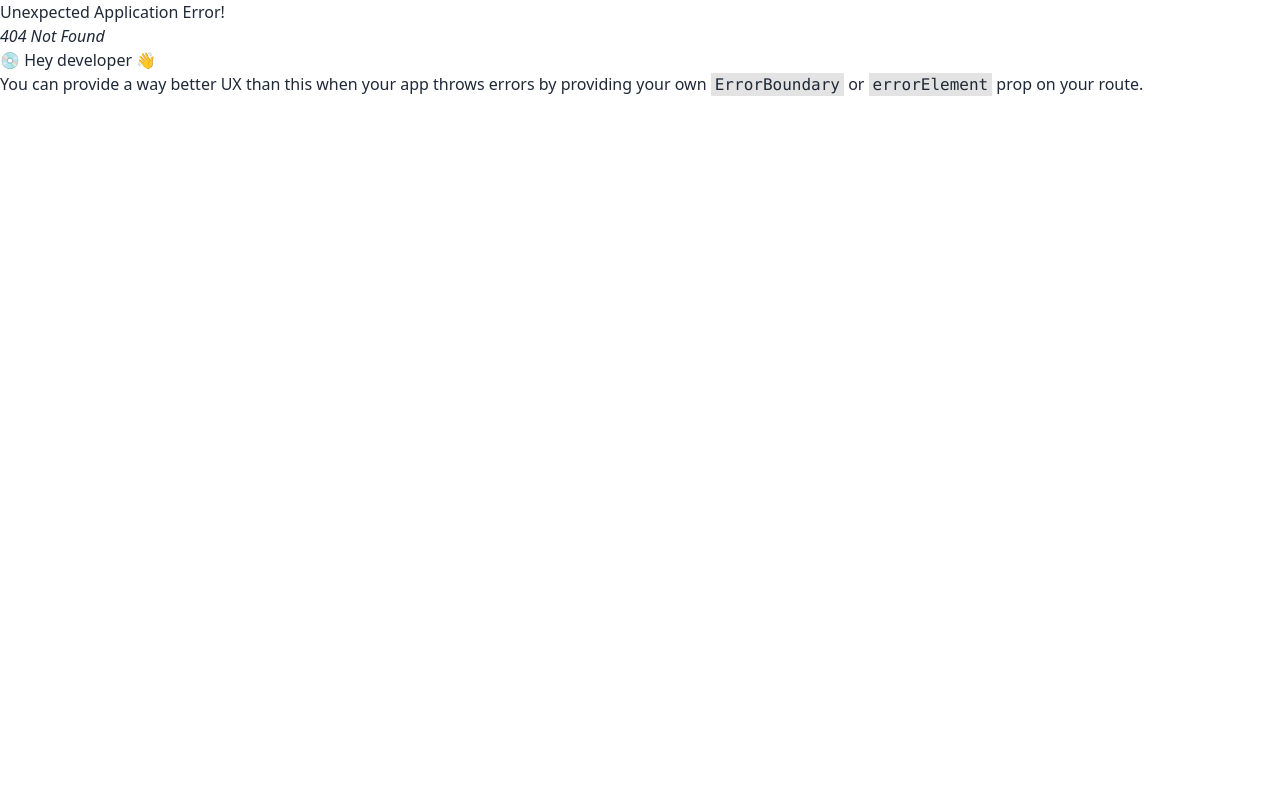
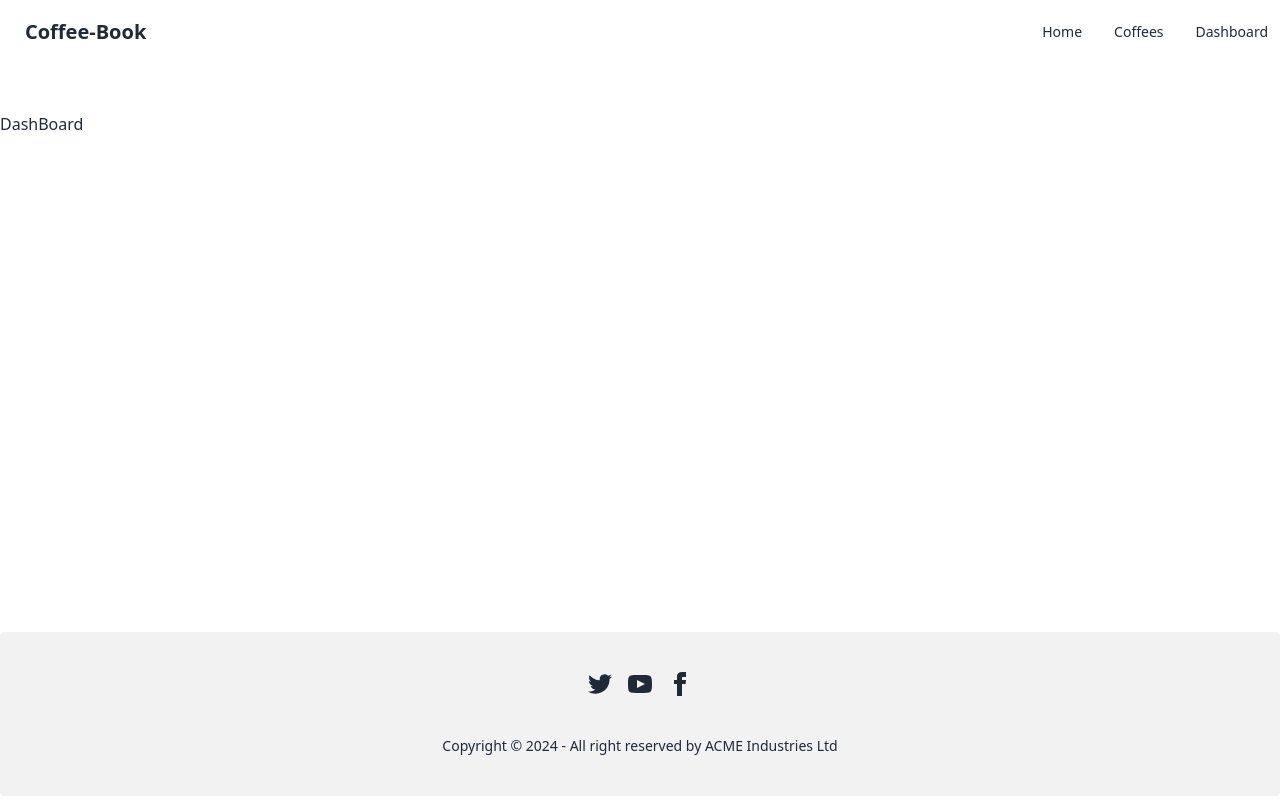
Before and after one commit to Jahid458/Coffe-Book-, a React (Vite) app: page /dashboard in a window 1280 px wide. Before the commit this address had no page. Built offline with nearby package versions, Linux system fonts and the light colour scheme.

Commit message:
route create

```diff
--- a/src/components/Navbar.jsx
+++ b/src/components/Navbar.jsx
@@ -26,7 +26,7 @@ const Navbar = () => {
             className="menu menu-sm dropdown-content bg-base-100 rounded-box z-[1] mt-3 w-52 p-2 shadow"
           >
           <Link to='/'>Home</Link>
-          <Link to='/coffees'>Coffees</Link>
+          <Link to='/coffee'>Coffees</Link>
           <Link to='/dashboard'>Dashboard</Link>
 
           </ul>
@@ -36,7 +36,7 @@ const Navbar = () => {
       <div className="navbar-end hidden lg:flex">
         <ul className="menu menu-horizontal px-1 gap-8">
           <Link to='/'>Home</Link>
-          <Link to='/coffees'>Coffees</Link>
+          <Link to='/coffee'>Coffees</Link>
           <Link to='/dashboard'>Dashboard</Link>
 
         </ul>
--- a/src/pages/Coffees.jsx
+++ b/src/pages/Coffees.jsx
@@ -1,10 +1,5 @@
-
 const Coffees = () => {
-  return (
-    <div>
-
-    </div>
-  );
+  return <div>Coffees</div>;
 };
 
 export default Coffees;
--- a/src/pages/Dashboard.jsx
+++ b/src/pages/Dashboard.jsx
@@ -1,10 +1,5 @@
-
 const Dashboard = () => {
-  return (
-    <div>
-
-    </div>
-  );
+  return <div>DashBoard</div>;
 };
 
 export default Dashboard;
--- a/src/pages/Home.jsx
+++ b/src/pages/Home.jsx
@@ -1,10 +1,5 @@
-
 const Home = () => {
-  return (
-    <div>
-
-    </div>
-  );
+  return <div>Home Page</div>;
 };
 
 export default Home;
```
Also changed, not shown: src/routes/Routes.jsx (+19 -2 lines).
